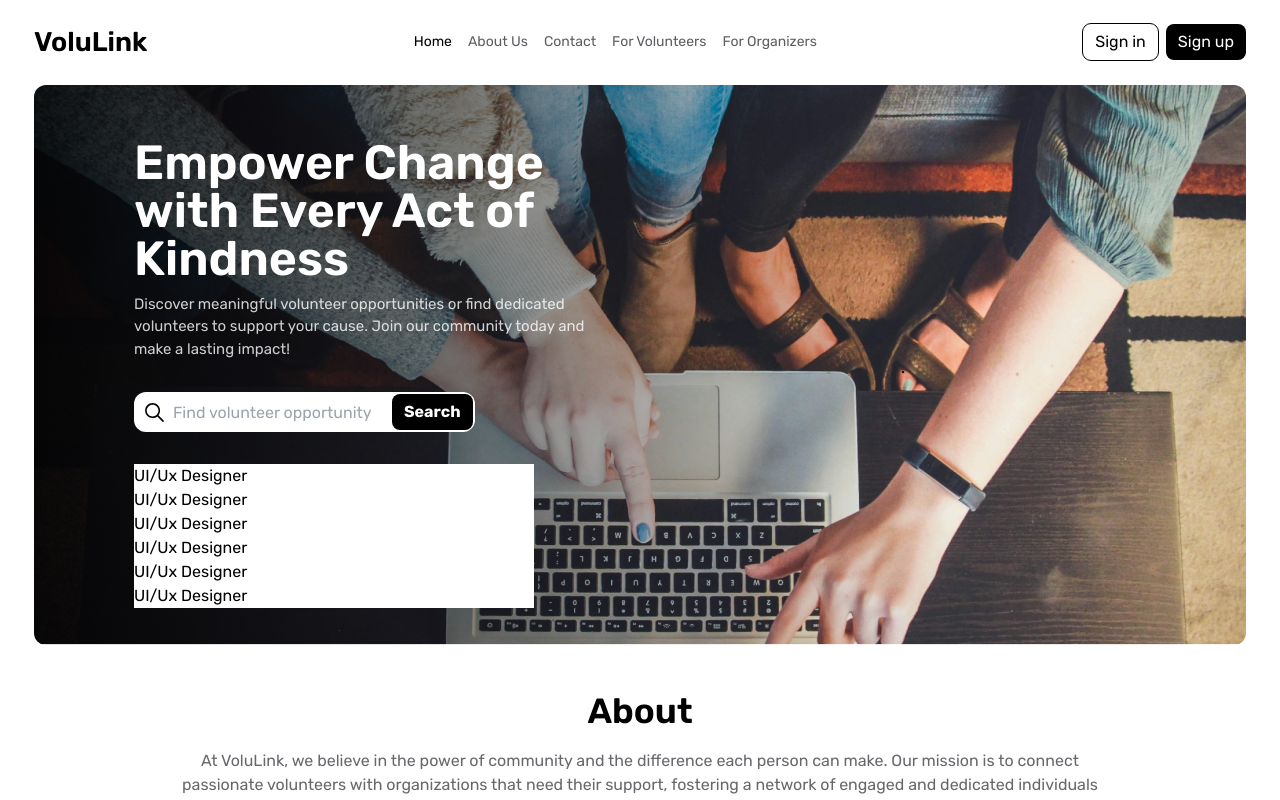
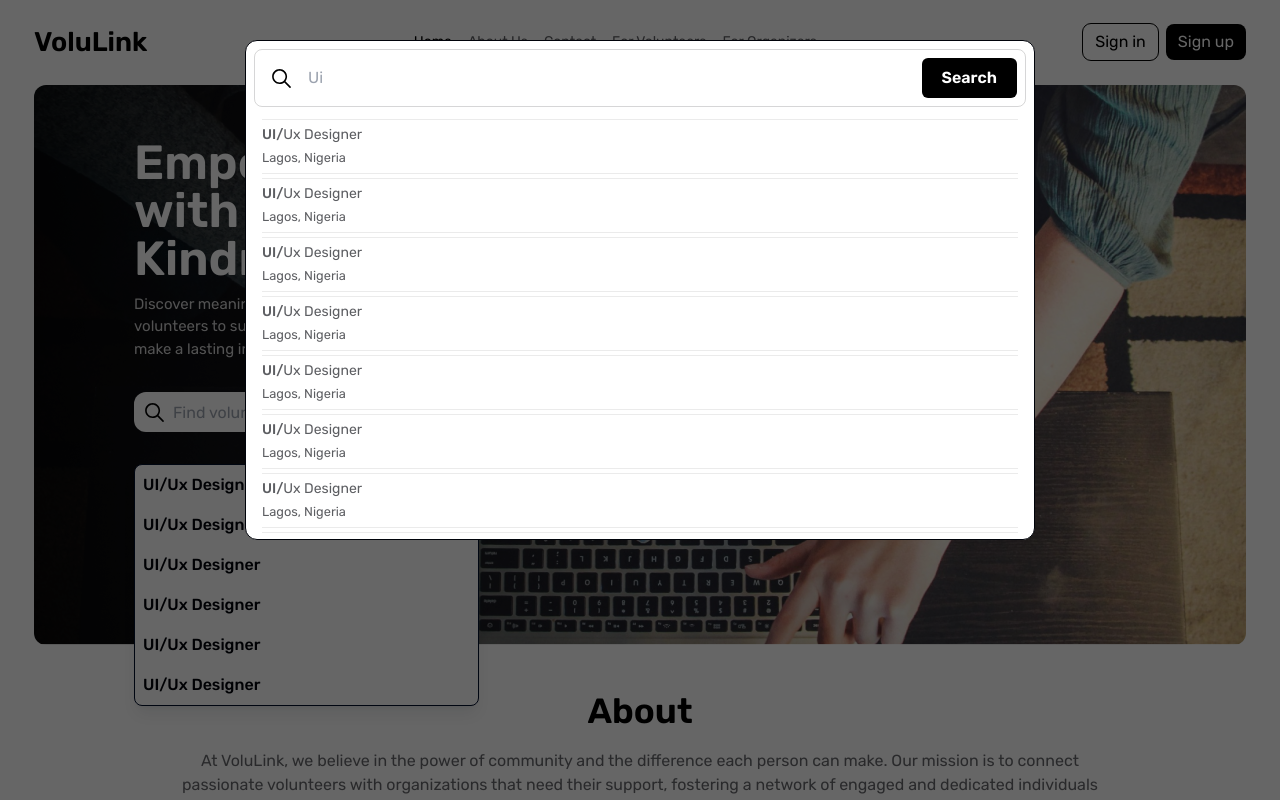
Before and after one commit to Build-Bridge/volulink, a Next.js app: page / in a window 1280 px wide. Shown: the top 800 px of the page. Built offline with nearby package versions, Linux system fonts and the light colour scheme.

Commit message:
feat:job-modal

```diff
--- a/app/globals.css
+++ b/app/globals.css
@@ -30,7 +30,7 @@ body {
 }
 
 .hero-section {
-  @apply  px-4 md:px-[34px] overflow-hidden
+  @apply  px-4 md:px-[34px] overflow-visible
 }
 
 .section {
--- a/components/Hero/index.tsx
+++ b/components/Hero/index.tsx
@@ -4,6 +4,7 @@ import hero from "@/assets/image/heroImage.png";
 import { HeroItems } from "../Constant";
 import { IoIosSearch } from "react-icons/io";
 import SearchModal from "../Modals/SearchModal";
+import JobModal from "../Modals/JobModal";
 
 const Hero = () => {
   return (
@@ -13,19 +14,20 @@ const Hero = () => {
           <div className="hero-text">
             <h1>{HeroItems?.title}</h1>
             <p>{HeroItems?.content}</p>
-            <div>
+            <div className="relative">
             <div className="bg-white my-8 w-fit rounded-xl p-0.5 flex justify-between items-center">
               <IoIosSearch size={25} className="mx-1.5"/>
               <input type="text" className="h-full border-0 outline-0 text-black" placeholder="Find volunteer opportunity"/>
               <button className="btn bg-black text-white py-2 font-bold">Search</button>
             </div>
-              <div className=" overflow-visible">
+            <div className="">
                 <SearchModal/>
               </div>
             </div>
           </div>
-          <div className="">.</div>
+          <div className="bg__overlay flex justify-center"><JobModal/></div>
         </div>
+
       </div>
     </div>
   );
--- a/components/Modals/JobModal.tsx
+++ b/components/Modals/JobModal.tsx
@@ -1,8 +1,24 @@
 import React from 'react'
+import { IoIosSearch } from 'react-icons/io'
 
 const JobModal = () => {
   return (
-    <div>JobModal</div>
+    <div className='bg-white fixed top-10 w-[790px] h-[500px] border border-[#00030A] rounded-xl p-2 overflow-hidden'>
+      <div className='border border-[#00030A29] p-2 rounded-lg flex items-center justify-between gap-2'>
+      <IoIosSearch size={25} className="mx-1.5"/>
+        <input className='flex-1 focus:outline-none' placeholder='Ui' type="text" />
+        <button className='bg-black py-3 px-5 text-white rounded-md capitalize font-semibold leading-4'>search</button>
+      </div>
+
+      <div className='p-2'>
+      {Array.from({ length: 20 }).map((_, index) => (
+        <div className='text-[#00030AA3] border-y border-[#00030A14] py-1 my-1'>
+          <p className='font-medium text-[14px] leading-[21px]'>UI/<span className='font-normal'>Ux Designer </span></p>
+          <small>Lagos, Nigeria</small>
+        </div>
+        ))}
+      </div>
+    </div>
   )
 }
 
--- a/components/Modals/SearchModal.tsx
+++ b/components/Modals/SearchModal.tsx
@@ -3,10 +3,10 @@ import React from "react";
 const SearchModal = () => {
   const searchList = [""];
   return (
-    <div className="bg-white w-[400px] h-fit overflow-visible">
+    <div className="bg-white w-[345px] min-h-[200px] border border-[#000E2B] shadow-lg shadow-[#10182814] text-[#00030A] rounded-lg">
       <ul>
         {Array.from({ length: 6 }).map((_, index) => (
-          <li key={index}>UI/Ux Designer</li>
+          <li key={index} className="p-2 font-medium leading-6">UI/Ux Designer</li>
         ))}
       </ul>
     </div>
```
